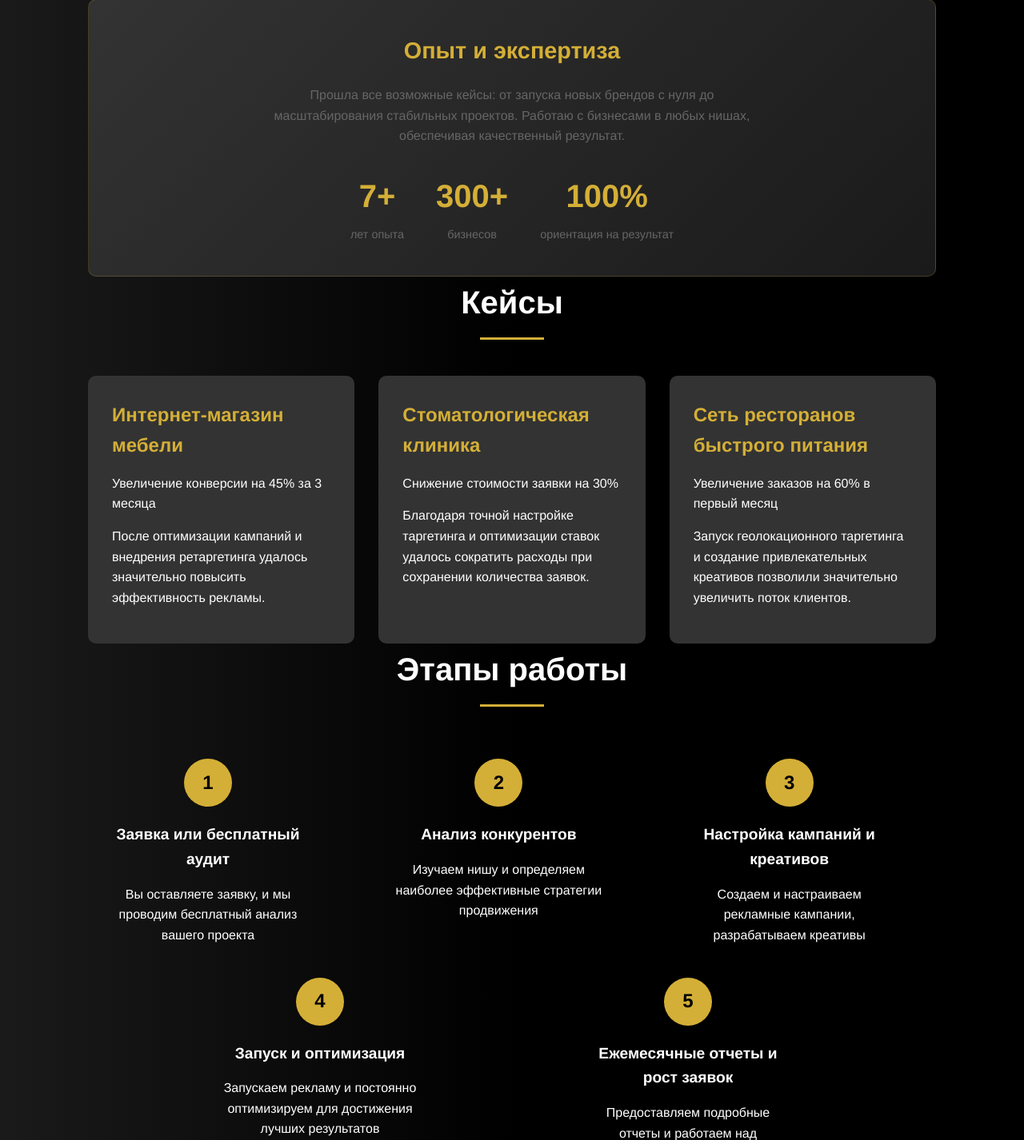
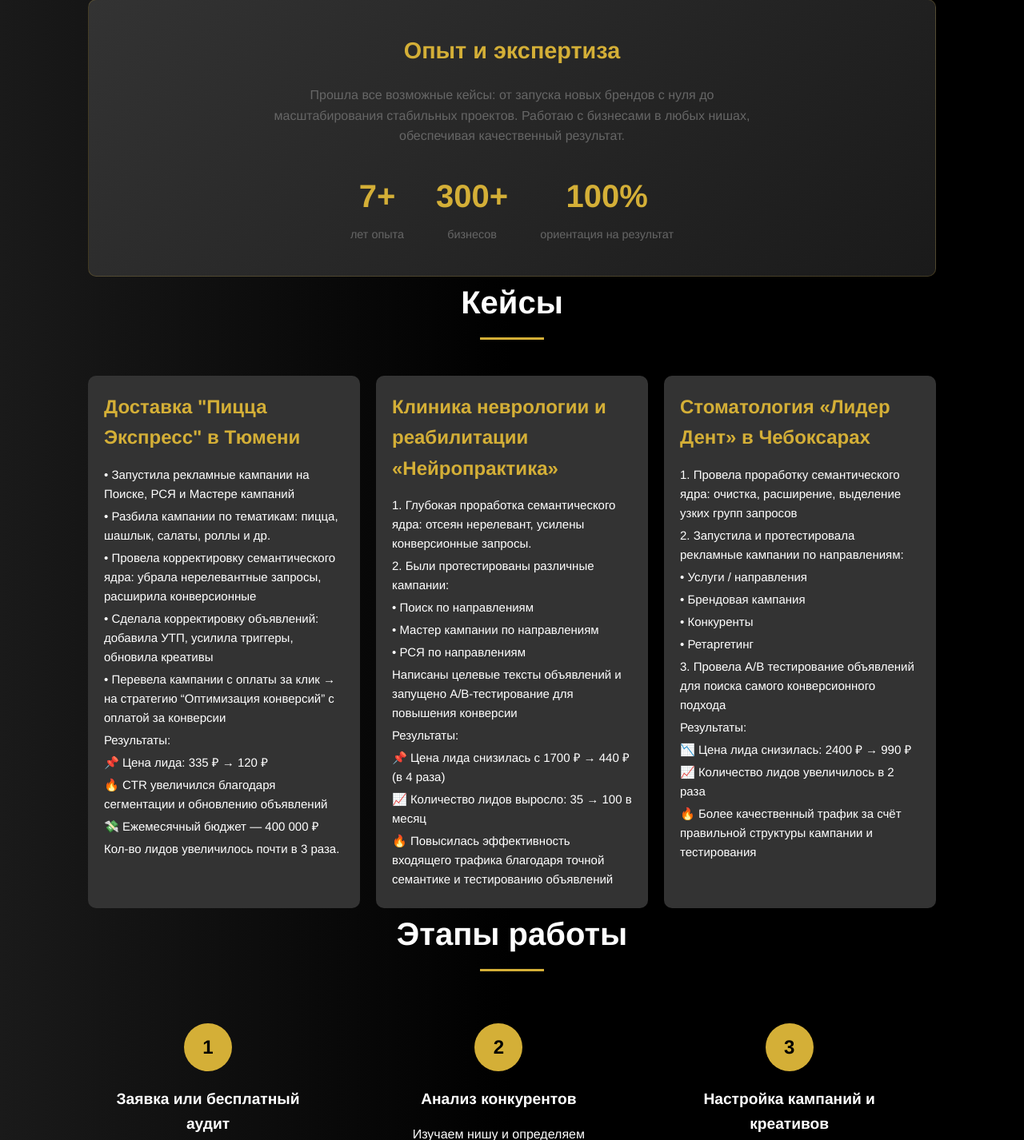
Before and after one commit to KennyMc11/proPIAR, a Django app: page / in a window 1280 px wide. Shown: the part 2811-4237 px from the top of the page at 80% size. Run offline with Django 5.2, Linux system fonts and the light colour scheme.

Commit message:
Кейсы

```diff
--- a/app/main/static/css/main.css
+++ b/app/main/static/css/main.css
@@ -647,12 +647,12 @@
 .cases-grid {
     display: grid;
     grid-template-columns: repeat(auto-fit, minmax(300px, 1fr));
-    gap: 30px;
+    gap: 20px;
 }
 
 .case-card {
     background-color: var(--medium-gray);
-    padding: 30px;
+    padding: 20px;
     border-radius: 10px;
     transition: transform 0.3s ease;
 }
@@ -668,7 +668,8 @@
 }
 
 .case-card p {
-    margin-bottom: 15px;
+    margin-bottom: 4px;
+    font-size: 15px;
 }
 
 /* Этапы работы */
--- a/app/main/templates/main/index.html
+++ b/app/main/templates/main/index.html
@@ -260,22 +260,49 @@
             <h2 class="section-title">Кейсы</h2>
             <div class="cases-grid">
                 <div class="case-card">
-                    <h3>Интернет-магазин мебели</h3>
-                    <p>Увеличение конверсии на 45% за 3 месяца</p>
-                    <p>После оптимизации кампаний и внедрения ретаргетинга удалось значительно повысить эффективность
-                        рекламы.</p>
+                    <h3>Доставка "Пицца Экспресс" в Тюмени </h3>
+                    <p>• Запустила рекламные кампании на Поиске, РСЯ и Мастере кампаний</p>
+                    <p>• Разбила кампании по тематикам: пицца, шашлык, салаты, роллы и др.</p>
+                    <p>• Провела корректировку семантического ядра: убрала нерелевантные запросы, расширила
+                        конверсионные</p>
+                    <p>• Сделала корректировку объявлений: добавила УТП, усилила триггеры, обновила креативы</p>
+                    <p>• Перевела кампании с оплаты за клик → на стратегию “Оптимизация конверсий” с оплатой за
+                        конверсии</p>
+                    <p>Результаты:</p>
+                    <p>📌 Цена лида: 335 ₽ → 120 ₽</p>
+                    <p>🔥 CTR увеличился благодаря сегментации и обновлению объявлений</p>
+                    <p>💸 Ежемесячный бюджет — 400 000 ₽</p>
+                    <p>Кол-во лидов увеличилось почти в 3 раза.</p>
                 </div>
                 <div class="case-card">
-                    <h3>Стоматологическая клиника</h3>
-                    <p>Снижение стоимости заявки на 30%</p>
-                    <p>Благодаря точной настройке таргетинга и оптимизации ставок удалось сократить расходы при
-                        сохранении количества заявок.</p>
+                    <h3>Клиника неврологии и реабилитации «Нейропрактика»</h3>
+                    <p>1. Глубокая проработка семантического ядра: отсеян нерелевант, усилены конверсионные запросы.</p>
+                    <p>2. Были протестированы различные кампании:</p>
+                    <p>• Поиск по направлениям</p>
+                    <p>• Мастер кампании по направлениям</p>
+                    <p>• РСЯ по направлениям</p>
+                    <p>Написаны целевые тексты объявлений и запущено A/B-тестирование для повышения конверсии</p>
+                    <p>Результаты:</p>
+                    <p>📌 Цена лида снизилась с 1700 ₽ → 440 ₽ (в 4 раза)</p>
+                    <p>📈 Количество лидов выросло: 35 → 100 в месяц</p>
+                    <p>🔥 Повысилась эффективность входящего трафика благодаря точной семантике и тестированию
+                        объявлений</p>
+
                 </div>
                 <div class="case-card">
-                    <h3>Сеть ресторанов быстрого питания</h3>
-                    <p>Увеличение заказов на 60% в первый месяц</p>
-                    <p>Запуск геолокационного таргетинга и создание привлекательных креативов позволили значительно
-                        увеличить поток клиентов.</p>
+                    <h3>Стоматология «Лидер Дент» в Чебоксарах</h3>
+                    <p>1. Провела проработку семантического ядра: очистка, расширение, выделение узких групп запросов
+                    </p>
+                    <p>2. Запустила и протестировала рекламные кампании по направлениям:</p>
+                    <p>• Услуги / направления</p>
+                    <p>• Брендовая кампания</p>
+                    <p>• Конкуренты</p>
+                    <p>• Ретаргетинг</p>
+                    <p>3. Провела A/B тестирование объявлений для поиска самого конверсионного подхода</p>
+                    <p>Результаты:</p>
+                    <p>📉 Цена лида снизилась: 2400 ₽ → 990 ₽</p>
+                    <p>📈 Количество лидов увеличилось в 2 раза</p>
+                    <p>🔥 Более качественный трафик за счёт правильной структуры кампании и тестирования</p>
                 </div>
             </div>
         </div>
```
Also changed, not shown: 1 other file.
